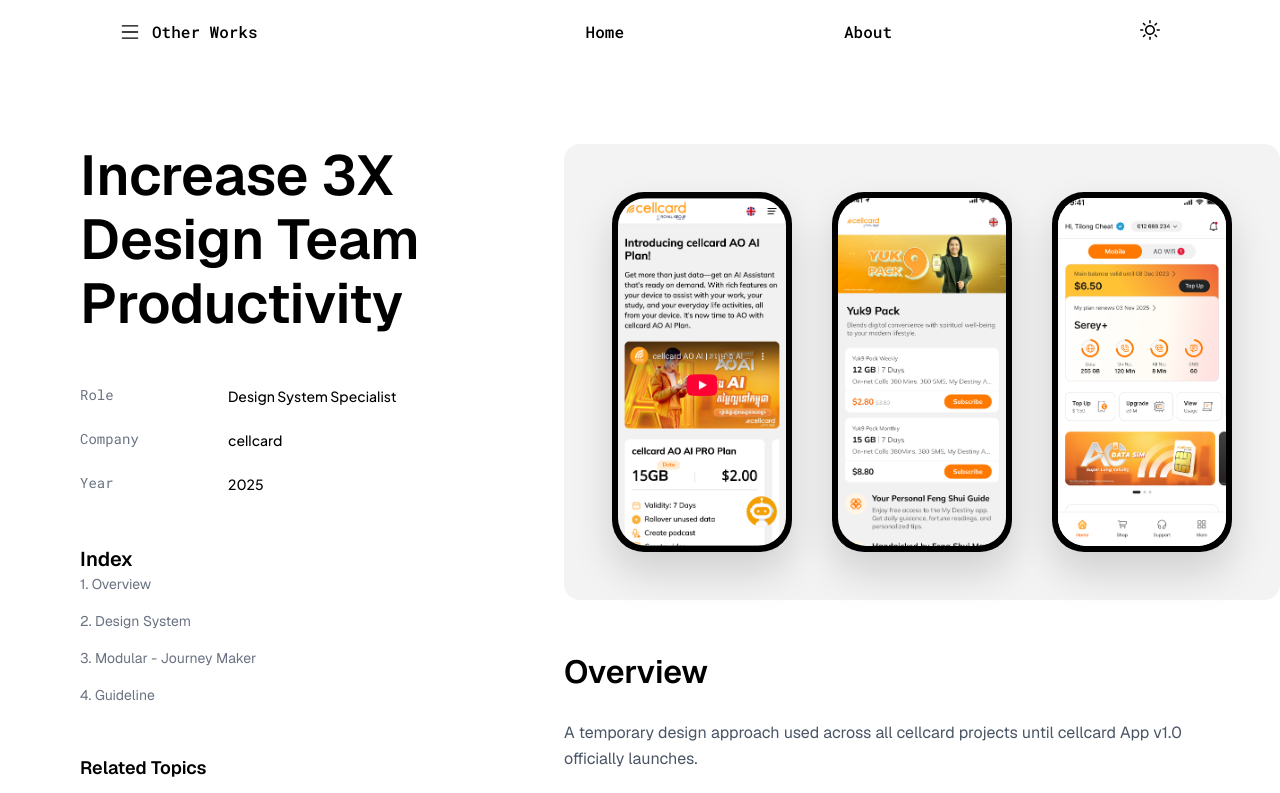
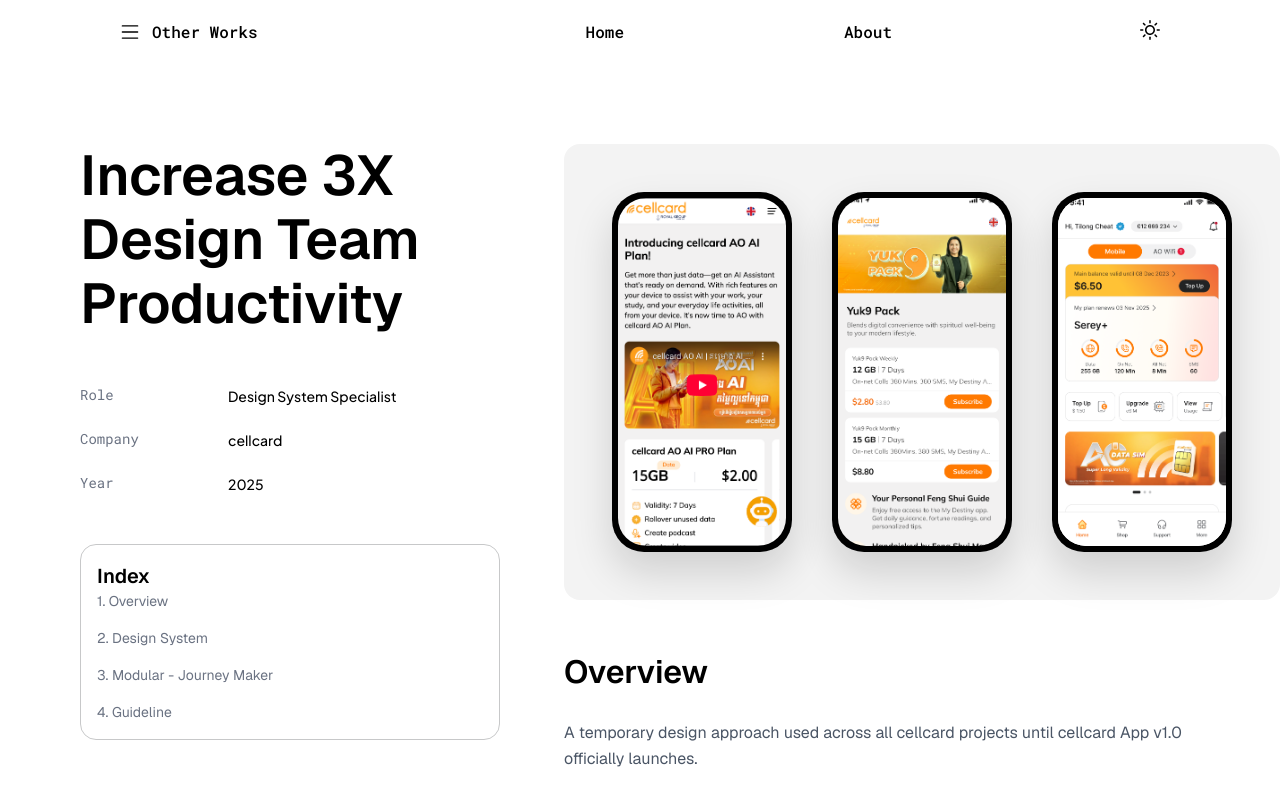
Before and after one commit to nicorobin28/portfolio-rafirahmanda-client-tekno-kreatif, a Next.js app: page /work-detail in a window 1280 px wide. Shown: the top 793 px of the page. Built offline with nearby package versions, Linux system fonts and the light colour scheme.

Commit message:
update index component

```diff
--- a/app/work-detail/page.tsx
+++ b/app/work-detail/page.tsx
@@ -5,9 +5,32 @@ import img2 from "../assets/gambar2.png";
 import img3 from "../assets/gambar3.png";
 import { ChevronDown } from "lucide-react";
 import { useState } from "react";
+import { motion } from "framer-motion";
 
 const Page = () => {
   const [openIndex, setOpenIndex] = useState(false);
+  const [isSticky, setIsSticky] = useState(false);
+  const [isMobile, setIsMobile] = useState(false);
+  const sentinelRef = React.useRef<HTMLDivElement>(null);
+
+  React.useEffect(() => {
+    const handleResize = () => setIsMobile(window.innerWidth < 768);
+    handleResize();
+    window.addEventListener("resize", handleResize);
+    return () => window.removeEventListener("resize", handleResize);
+  }, []);
+
+  React.useEffect(() => {
+    const handleScroll = () => {
+      if (sentinelRef.current) {
+        const top = sentinelRef.current.getBoundingClientRect().top;
+        setIsSticky(top <= 0);
+      }
+    };
+    window.addEventListener("scroll", handleScroll, { passive: true });
+    handleScroll();
+    return () => window.removeEventListener("scroll", handleScroll);
+  }, []);
 
   return (
     <section className="w-full bg-white px-6 md:px-12 lg:px-20 py-20">
@@ -50,7 +73,58 @@ const Page = () => {
           </div>
 
           {/* index */}
-          <div className="flex flex-col gap-4 border-[#C7C8C9] rounded-2xl p-4 md:p-0 border-[1] md:border-0 top-0 sticky md:block">
+          <div className="relative z-50">
+            {/* Sentinel element to track scroll position */}
+            <div ref={sentinelRef} className="absolute -top-[1px] w-full h-[1px]" />
+
+            {/* INVISIBLE PLACEHOLDER to prevent layout shift when fixed on mobile */}
+            {isSticky && isMobile && (
+              <div className="flex flex-col gap-4 border border-transparent rounded-2xl p-4 opacity-0 pointer-events-none">
+                <div className="flex items-center justify-between">
+                  <h3 className="text-[20px] font-semibold">Index</h3>
+                  <ChevronDown className="w-5 h-5" />
+                </div>
+                <div className={`overflow-hidden ${openIndex ? "max-h-[200px]" : "max-h-[28px]"}`}>
+                  <ul className="flex flex-col gap-4 text-[14px] ml-2">
+                    <li>1. Overview</li>
+                    <li className={openIndex ? "block" : "hidden"}>2. Design System</li>
+                    <li className={openIndex ? "block" : "hidden"}>3. Modular - Journey Maker</li>
+                    <li className={openIndex ? "block" : "hidden"}>4. Guideline</li>
+                  </ul>
+                </div>
+              </div>
+            )}
+
+            <motion.div
+              layout
+              className={`flex flex-col gap-4 overflow-hidden border-[#C7C8C9] md:p-0 md:bg-transparent md:border-0 md:top-0 md:sticky md:block z-[100] ${
+                isSticky && isMobile ? "fixed top-0 left-0 right-0" : "relative border"
+              }`}
+              initial={false}
+              animate={
+                isSticky && isMobile
+                  ? {
+                      borderRadius: "0px",
+                      borderWidth: "0px",
+                      borderBottomWidth: "1px",
+                      borderColor: "#E5E7EB",
+                      padding: "16px 24px",
+                      boxShadow: "0px 10px 40px rgba(0,0,0,0.08)",
+                      backgroundColor: "rgba(255, 255, 255, 0.95)",
+                      backdropFilter: "blur(12px)",
+                    }
+                  : {
+                      borderRadius: "16px",
+                      borderWidth: "1px",
+                      borderColor: "#C7C8C9",
+                      padding: "16px",
+                      boxShadow: "0px 0px 0px rgba(0,0,0,0)",
+                      backgroundColor: "rgba(255, 255, 255, 1)",
+                      backdropFilter: "blur(0px)",
+                    }
+              }
+              transition={{ duration: 0.35, ease: "easeInOut" }}
+            >
               <div
                 className="flex items-center justify-between md:block cursor-pointer md:cursor-default"
                 onClick={() => {
@@ -59,7 +133,7 @@ const Page = () => {
                   }
                 }}
               >
-              <h3 className="text-[20px] font-semibold text-black">Index</h3>
+                <motion.h3 layout="position" className="text-[20px] font-semibold text-black">Index</motion.h3>
 
                 <ChevronDown
                   className={`w-5 h-5 text-black transition-transform duration-300 md:hidden ${
@@ -68,7 +142,8 @@ const Page = () => {
                 />
               </div>
 
-            <div
+              <motion.div
+                layout="position"
                 className={`
         md:hidden overflow-hidden transition-all duration-300 ease-in-out
         ${openIndex ? "max-h-[200px]" : "max-h-[28px]"}
@@ -87,7 +162,7 @@ const Page = () => {
                     4. Guideline
                   </li>
                 </ul>
-            </div>
+              </motion.div>
 
               <div className="hidden md:block">
                 <ul className="flex flex-col gap-4 text-gray-500 text-[14px]">
@@ -97,6 +172,7 @@ const Page = () => {
                   <li>4. Guideline</li>
                 </ul>
               </div>
+            </motion.div>
           </div>
 
           {/* related topics */}
--- a/package.json
+++ b/package.json
@@ -9,6 +9,7 @@
     "lint": "eslint"
   },
   "dependencies": {
+    "framer-motion": "^12.38.0",
     "lucide-react": "^1.7.0",
     "next": "16.2.1",
     "react": "19.2.4",
```
Also changed, not shown: 1 other file (tests, documents, lock files or other folders). Lines whose indentation alone changed are shown as unchanged.
